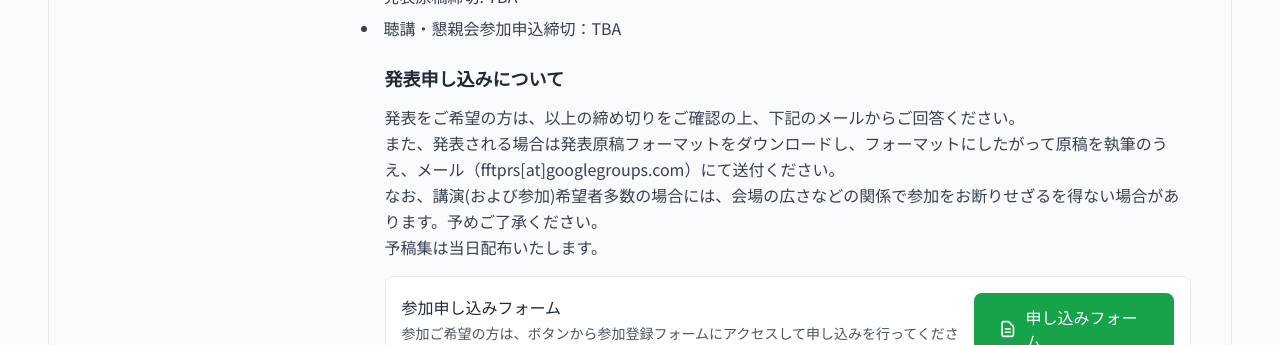
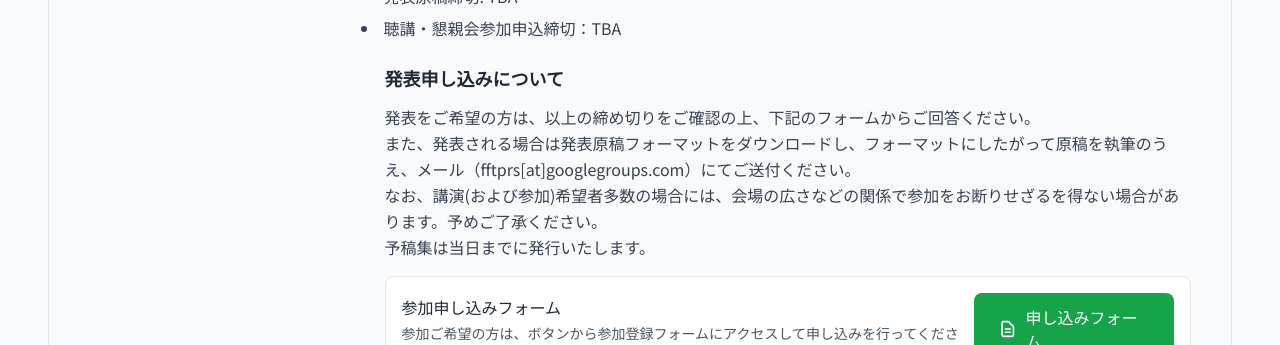
Before and after one commit to FFTPRS/WS, a Jekyll site: the page built from pages/workshop12.html, in a window 1280 px wide and 900 px high, scrolled down 1351 px. Shown: the part 155-500 px from the top of the window. Built offline with Jekyll 4.4.1, drawn with Linux system fonts in a browser that asks for light colours; nearby versions of some CDN libraries.

Commit message:
フォーマットの配置先変更に伴うリンク修正とその他表現の修正

```diff
--- a/_data/workshop12.yml
+++ b/_data/workshop12.yml
@@ -22,10 +22,10 @@ application_form:
   status: "公開中"
   url: "https://forms.cloud.microsoft/Pages/ResponsePage.aspx?id=dqpZ2qrg50-_EXI97pjWdorPFvBF-BFDr4AyG3iXSWNUMkFUMVRSMDREVDNBSjA5TkNJTlUyTEFOMC4u"
 application_description: "
-発表をご希望の方は、以上の締め切りをご確認の上、下記のメールからご回答ください。<br />
-また、発表される場合は発表原稿フォーマットをダウンロードし、フォーマットにしたがって原稿を執筆のうえ、メール（fftprs[at]googlegroups.com）にて送付ください。<br />
+発表をご希望の方は、以上の締め切りをご確認の上、下記のフォームからご回答ください。<br />
+また、発表される場合は発表原稿フォーマットをダウンロードし、フォーマットにしたがって原稿を執筆のうえ、メール（fftprs[at]googlegroups.com）にてご送付ください。<br />
 なお、講演(および参加)希望者多数の場合には、会場の広さなどの関係で参加をお断りせざるを得ない場合があります。予めご了承ください。<br />
-予稿集は当日配布いたします。"
+予稿集は当日までに発行いたします。"
 
 program:
   - day: "1日目: 2026年09月15日(火)"
@@ -36,7 +36,7 @@ program:
       description: ""
 
 proceedings: ""
-manuscript_format: "https://github.com/FFTPRS/WS/assets/zip/raw/master/fftprsws26.zip"
+manuscript_format: "https://github.com/FFTPRS/WS/raw/master/assets/zip/fftprsws26.zip"
 
 
 links:
```
